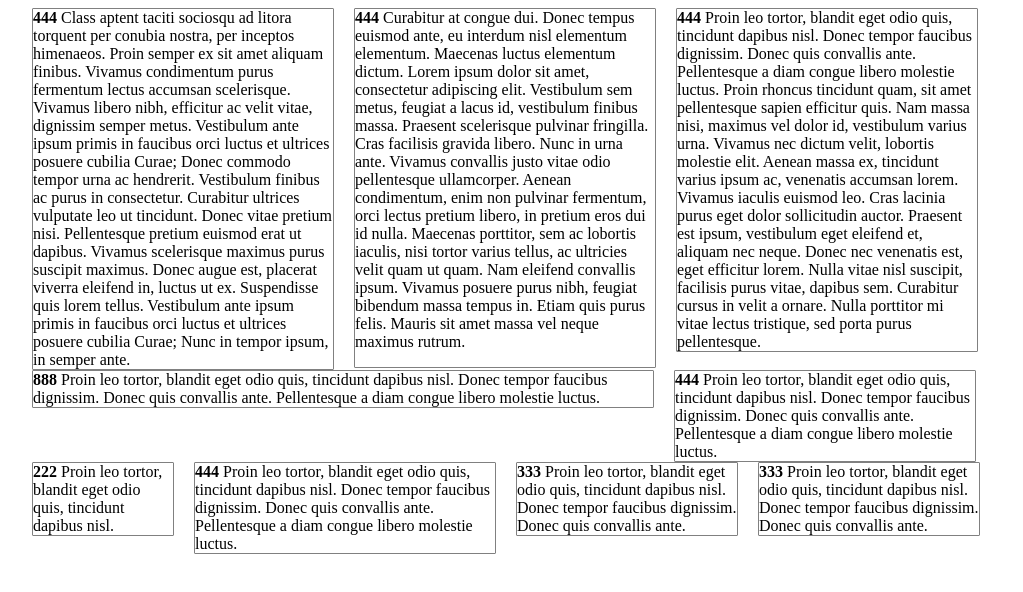
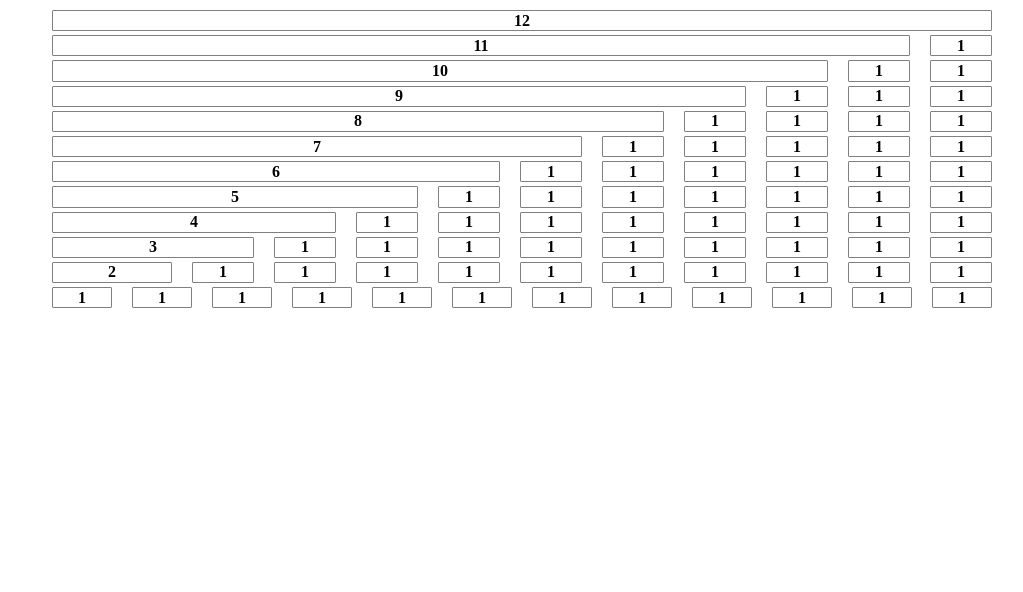
Before and after one commit to nyvang/sass-flex-grid, a plain HTML site: page index.html in a window 1280 px wide. Shown: the whole page, without its empty margins (118-1141 px from the left). Drawn offline with Linux system fonts and the light colour scheme.

Commit message:
Structural re-factoring
Minor corrections with margin and padding.
Re-structured the files to improve readabillity and maintainabillity.
Created a main SCSS, called flex-grid.scss file that uses SCSS-import
statements to collect dependencies

```diff
--- a/index.html
+++ b/index.html
@@ -3,34 +3,124 @@
 <html>
 <head>
     <title>SASS Flex Grid</title>
-    <link rel="stylesheet" href="source/styles/grid.css" >
+    <link rel="stylesheet" href="source/flex-grid.css" >
 </head>
 
-<body>
+<body class="flex-grid">
 
-<div class="row">
-    <div class="column grid_4"><b>444</b>
-        Class aptent taciti sociosqu ad litora torquent per conubia nostra, per inceptos himenaeos. Proin semper ex sit amet aliquam finibus. Vivamus condimentum purus fermentum lectus accumsan scelerisque. Vivamus libero nibh, efficitur ac velit vitae, dignissim semper metus. Vestibulum ante ipsum primis in faucibus orci luctus et ultrices posuere cubilia Curae; Donec commodo tempor urna ac hendrerit. Vestibulum finibus ac purus in consectetur. Curabitur ultrices vulputate leo ut tincidunt. Donec vitae pretium nisi. Pellentesque pretium euismod erat ut dapibus. Vivamus scelerisque maximus purus suscipit maximus. Donec augue est, placerat viverra eleifend in, luctus ut ex. Suspendisse quis lorem tellus. Vestibulum ante ipsum primis in faucibus orci luctus et ultrices posuere cubilia Curae; Nunc in tempor ipsum, in semper ante.
+    <div class="flex-row">
+        <div class="flex-col gw_12"><b>12</b>  </div>
     </div>
-    <div class="column grid_4"><b>444</b>
-        Curabitur at congue dui. Donec tempus euismod ante, eu interdum nisl elementum elementum. Maecenas luctus elementum dictum. Lorem ipsum dolor sit amet, consectetur adipiscing elit. Vestibulum sem metus, feugiat a lacus id, vestibulum finibus massa. Praesent scelerisque pulvinar fringilla. Cras facilisis gravida libero. Nunc in urna ante. Vivamus convallis justo vitae odio pellentesque ullamcorper. Aenean condimentum, enim non pulvinar fermentum, orci lectus pretium libero, in pretium eros dui id nulla. Maecenas porttitor, sem ac lobortis iaculis, nisi tortor varius tellus, ac ultricies velit quam ut quam. Nam eleifend convallis ipsum. Vivamus posuere purus nibh, feugiat bibendum massa tempus in. Etiam quis purus felis. Mauris sit amet massa vel neque maximus rutrum.        </p>
+
+    <div class="flex-row">
+        <div class="flex-col gw_11"><b>11</b>  </div>
+        <div class="flex-col gw_1"><b>1</b>  </div>
     </div>
-    <div class="column grid_4"><b>444</b>
-        Proin leo tortor, blandit eget odio quis, tincidunt dapibus nisl. Donec tempor faucibus dignissim. Donec quis convallis ante. Pellentesque a diam congue libero molestie luctus. Proin rhoncus tincidunt quam, sit amet pellentesque sapien efficitur quis. Nam massa nisi, maximus vel dolor id, vestibulum varius urna. Vivamus nec dictum velit, lobortis molestie elit. Aenean massa ex, tincidunt varius ipsum ac, venenatis accumsan lorem. Vivamus iaculis euismod leo. Cras lacinia purus eget dolor sollicitudin auctor. Praesent est ipsum, vestibulum eget eleifend et, aliquam nec neque. Donec nec venenatis est, eget efficitur lorem. Nulla vitae nisl suscipit, facilisis purus vitae, dapibus sem. Curabitur cursus in velit a ornare. Nulla porttitor mi vitae lectus tristique, sed porta purus pellentesque.
-   </div>
-</div>
 
-<div class="row">
-  <div class="column grid_8"><b>888</b> Proin leo tortor, blandit eget odio quis, tincidunt dapibus nisl. Donec tempor faucibus dignissim. Donec quis convallis ante. Pellentesque a diam congue libero molestie luctus.</div>
-  <div class="column grid_4"><b>444</b> Proin leo tortor, blandit eget odio quis, tincidunt dapibus nisl. Donec tempor faucibus dignissim. Donec quis convallis ante. Pellentesque a diam congue libero molestie luctus.</div>
-</div>
+    <div class="flex-row">
+        <div class="flex-col gw_10"><b>10</b>  </div>
+        <div class="flex-col gw_1"><b>1</b>  </div>
+        <div class="flex-col gw_1"><b>1</b>  </div>
+    </div>
 
-<div class="row">
-  <div class="column grid_2"><b>222</b> Proin leo tortor, blandit eget odio quis, tincidunt dapibus nisl.</div>
-  <div class="column grid_4"><b>444</b> Proin leo tortor, blandit eget odio quis, tincidunt dapibus nisl. Donec tempor faucibus dignissim. Donec quis convallis ante. Pellentesque a diam congue libero molestie luctus.</div>
-  <div class="column grid_3"><b>333</b> Proin leo tortor, blandit eget odio quis, tincidunt dapibus nisl. Donec tempor faucibus dignissim. Donec quis convallis ante.</div>
-  <div class="column grid_3"><b>333</b> Proin leo tortor, blandit eget odio quis, tincidunt dapibus nisl. Donec tempor faucibus dignissim. Donec quis convallis ante.</div>
-</div>
+    <div class="flex-row">
+        <div class="flex-col gw_9"><b>9</b>  </div>
+        <div class="flex-col gw_1"><b>1</b>  </div>
+        <div class="flex-col gw_1"><b>1</b>  </div>
+        <div class="flex-col gw_1"><b>1</b>  </div>
+    </div>
+
+    <div class="flex-row">
+        <div class="flex-col gw_8"><b>8</b>  </div>
+        <div class="flex-col gw_1"><b>1</b>  </div>
+        <div class="flex-col gw_1"><b>1</b>  </div>
+        <div class="flex-col gw_1"><b>1</b>  </div>
+        <div class="flex-col gw_1"><b>1</b>  </div>
+    </div>
+
+    <div class="flex-row">
+        <div class="flex-col gw_7"><b>7</b>  </div>
+        <div class="flex-col gw_1"><b>1</b>  </div>
+        <div class="flex-col gw_1"><b>1</b>  </div>
+        <div class="flex-col gw_1"><b>1</b>  </div>
+        <div class="flex-col gw_1"><b>1</b>  </div>
+        <div class="flex-col gw_1"><b>1</b>  </div>
+    </div>
+
+    <div class="flex-row">
+        <div class="flex-col gw_6"><b>6</b>  </div>
+        <div class="flex-col gw_1"><b>1</b>  </div>
+        <div class="flex-col gw_1"><b>1</b>  </div>
+        <div class="flex-col gw_1"><b>1</b>  </div>
+        <div class="flex-col gw_1"><b>1</b>  </div>
+        <div class="flex-col gw_1"><b>1</b>  </div>
+        <div class="flex-col gw_1"><b>1</b>  </div>
+    </div>
+
+    <div class="flex-row">
+        <div class="flex-col gw_5"><b>5</b>  </div>
+        <div class="flex-col gw_1"><b>1</b>  </div>
+        <div class="flex-col gw_1"><b>1</b>  </div>
+        <div class="flex-col gw_1"><b>1</b>  </div>
+        <div class="flex-col gw_1"><b>1</b>  </div>
+        <div class="flex-col gw_1"><b>1</b>  </div>
+        <div class="flex-col gw_1"><b>1</b>  </div>
+        <div class="flex-col gw_1"><b>1</b>  </div>
+    </div>
+
+    <div class="flex-row">
+        <div class="flex-col gw_4"><b>4</b>  </div>
+        <div class="flex-col gw_1"><b>1</b>  </div>
+        <div class="flex-col gw_1"><b>1</b>  </div>
+        <div class="flex-col gw_1"><b>1</b>  </div>
+        <div class="flex-col gw_1"><b>1</b>  </div>
+        <div class="flex-col gw_1"><b>1</b>  </div>
+        <div class="flex-col gw_1"><b>1</b>  </div>
+        <div class="flex-col gw_1"><b>1</b>  </div>
+        <div class="flex-col gw_1"><b>1</b>  </div>
+    </div>
+
+    <div class="flex-row">
+        <div class="flex-col gw_3"><b>3</b>  </div>
+        <div class="flex-col gw_1"><b>1</b>  </div>
+        <div class="flex-col gw_1"><b>1</b>  </div>
+        <div class="flex-col gw_1"><b>1</b>  </div>
+        <div class="flex-col gw_1"><b>1</b>  </div>
+        <div class="flex-col gw_1"><b>1</b>  </div>
+        <div class="flex-col gw_1"><b>1</b>  </div>
+        <div class="flex-col gw_1"><b>1</b>  </div>
+        <div class="flex-col gw_1"><b>1</b>  </div>
+        <div class="flex-col gw_1"><b>1</b>  </div>
+    </div>
+
+    <div class="flex-row">
+        <div class="flex-col gw_2"><b>2</b>  </div>
+        <div class="flex-col gw_1"><b>1</b>  </div>
+        <div class="flex-col gw_1"><b>1</b>  </div>
+        <div class="flex-col gw_1"><b>1</b>  </div>
+        <div class="flex-col gw_1"><b>1</b>  </div>
+        <div class="flex-col gw_1"><b>1</b>  </div>
+        <div class="flex-col gw_1"><b>1</b>  </div>
+        <div class="flex-col gw_1"><b>1</b>  </div>
+        <div class="flex-col gw_1"><b>1</b>  </div>
+        <div class="flex-col gw_1"><b>1</b>  </div>
+        <div class="flex-col gw_1"><b>1</b>  </div>
+    </div>
+
+    <div class="flex-row">
+        <div class="flex-col gw_1"><b>1</b>  </div>
+        <div class="flex-col gw_1"><b>1</b>  </div>
+        <div class="flex-col gw_1"><b>1</b>  </div>
+        <div class="flex-col gw_1"><b>1</b>  </div>
+        <div class="flex-col gw_1"><b>1</b>  </div>
+        <div class="flex-col gw_1"><b>1</b>  </div>
+        <div class="flex-col gw_1"><b>1</b>  </div>
+        <div class="flex-col gw_1"><b>1</b>  </div>
+        <div class="flex-col gw_1"><b>1</b>  </div>
+        <div class="flex-col gw_1"><b>1</b>  </div>
+        <div class="flex-col gw_1"><b>1</b>  </div>
+        <div class="flex-col gw_1"><b>1</b>  </div>
+    </div>
 
 </body>
 </html>
--- /dev/null
+++ b/source/scss/_grid.scss
@@ -0,0 +1,47 @@
+
+
+// In order to see grid borders. If no need in prod, remove it
+@mixin test-border() {
+    border: 1px solid gray;
+    border-radius: 1px;
+}
+
+// Variables
+$grid-size: 12;
+$column-width: 60px;
+$gutter-width: 20px;
+$page-width: 960px;
+
+// The Grid Loop - what makes it all tick-tack //
+$i: 1;
+@while $i <= $grid-size {
+    .gw_#{ $i } {
+        max-width: ( ( $i * $column-width ) + ( $i * $gutter-width ) - $gutter-width ) / $page-width * 100% ;
+	padding: $column-width / 100 0;
+    }
+    $i: $i + 1 !global;
+}
+
+// Main container for the grid.
+body.flex-grid{
+    @include flex-display(flex);
+    @include flex-wrap(wrap);
+}
+
+// Rows are placed inside the grid.
+.flex-row {
+    @include flex-display(inline-flex);
+    width: $page-width;
+    margin: 0 auto;
+    overflow: hidden;
+}
+
+// Columns are placed in the rows
+.flex-col {
+    @include flex();
+    @include test-border();
+    margin: 2px ( $gutter-width / 2 );
+    overflow: hidden;
+    text-align: center;
+
+}
--- a/source/styles/grid.css
+++ /dev/null
@@ -1,128 +0,0 @@
-/* The Grid Loop */
-.grid_1 {
-  width: 6%;
-  -webkit-flex: initial;
-  -moz-flex: initial;
-  -ms-flex: initial;
-  flex: initial; }
-
-.grid_2 {
-  width: 14.0%;
-  -webkit-flex: initial;
-  -moz-flex: initial;
-  -ms-flex: initial;
-  flex: initial; }
-
-.grid_3 {
-  width: 22%;
-  -webkit-flex: initial;
-  -moz-flex: initial;
-  -ms-flex: initial;
-  flex: initial; }
-
-.grid_4 {
-  width: 30%;
-  -webkit-flex: initial;
-  -moz-flex: initial;
-  -ms-flex: initial;
-  flex: initial; }
-
-.grid_5 {
-  width: 38%;
-  -webkit-flex: initial;
-  -moz-flex: initial;
-  -ms-flex: initial;
-  flex: initial; }
-
-.grid_6 {
-  width: 46%;
-  -webkit-flex: initial;
-  -moz-flex: initial;
-  -ms-flex: initial;
-  flex: initial; }
-
-.grid_7 {
-  width: 54%;
-  -webkit-flex: initial;
-  -moz-flex: initial;
-  -ms-flex: initial;
-  flex: initial; }
-
-.grid_8 {
-  width: 62%;
-  -webkit-flex: initial;
-  -moz-flex: initial;
-  -ms-flex: initial;
-  flex: initial; }
-
-.grid_9 {
-  width: 70%;
-  -webkit-flex: initial;
-  -moz-flex: initial;
-  -ms-flex: initial;
-  flex: initial; }
-
-.grid_10 {
-  width: 78%;
-  -webkit-flex: initial;
-  -moz-flex: initial;
-  -ms-flex: initial;
-  flex: initial; }
-
-.grid_11 {
-  width: 86%;
-  -webkit-flex: initial;
-  -moz-flex: initial;
-  -ms-flex: initial;
-  flex: initial; }
-
-.grid_12 {
-  width: 94%;
-  -webkit-flex: initial;
-  -moz-flex: initial;
-  -ms-flex: initial;
-  flex: initial; }
-
-body {
-  display: -webkit-flex;
-  display: -moz-flex;
-  display: -ms-flexbox;
-  display: -ms-flex;
-  display: flex;
-  -webkit-flex: initial;
-  -moz-flex: initial;
-  -ms-flex: initial;
-  flex: initial;
-  -webkit-flex-wrap: wrap;
-  -moz-flex-wrap: wrap;
-  -ms-flex-wrap: wrap;
-  flex-wrap: wrap;
-  -webkit-justify-content: space-around;
-  -moz-justify-content: space-around;
-  -ms-justify-content: space-around;
-  justify-content: space-around; }
-
-.column {
-  -webkit-flex-direction: column;
-  -moz-flex-direction: column;
-  -ms-flex-direction: column;
-  flex-direction: column;
-  float: left;
-  margin: 0 10px;
-  overflow: hidden;
-  display: inline;
-  border: 1px solid gray;
-  border-radius: 1px; }
-
-.row {
-  -webkit-flex-direction: row;
-  -moz-flex-direction: row;
-  -ms-flex-direction: row;
-  flex-direction: row;
-  -webkit-align-content: space-around;
-  -moz-align-content: space-around;
-  -ms-align-content: space-around;
-  align-content: space-around;
-  width: 1000px;
-  margin: 0 auto;
-  overflow: hidden; }
--- a/source/styles/grid.scss
+++ /dev/null
@@ -1,137 +0,0 @@
-
-
-// Flexbox display
-// flex or inline-flex
-@mixin flex-display($display: flex) {
-	display: -webkit-#{$display};
-	display: -moz-#{$display};
-	display: -ms-#{$display}box; // IE10 uses -ms-flexbox
-	display: -ms-#{$display}; // IE11
-	display: $display;
-}
-
-// The 'flex' shorthand
-// - applies to: flex items
-// <positive-number>, initial, auto, or none
-@mixin flex($columns: initial) {
-  -webkit-flex: $columns;
-     -moz-flex: $columns;
-      -ms-flex: $columns;
-          flex: $columns;
-}
-
-// Flex Flow Direction
-// - applies to: flex containers
-// row | row-reverse | column | column-reverse
-@mixin flex-direction($direction: row) {
-  -webkit-flex-direction: $direction;
-     -moz-flex-direction: $direction;
-      -ms-flex-direction: $direction;
-          flex-direction: $direction;
-}
-
-// Flex Line Wrapping
-// - applies to: flex containers
-// nowrap | wrap | wrap-reverse
-@mixin flex-wrap($wrap: nowrap) {
-  -webkit-flex-wrap: $wrap;
-     -moz-flex-wrap: $wrap;
-      -ms-flex-wrap: $wrap;
-          flex-wrap: $wrap;
-}
-
-// Flex Direction and Wrap
-// - applies to: flex containers
-// <flex-direction> || <flex-wrap>
-@mixin flex-flow($flow) {
-  -webkit-flex-flow: $flow;
-     -moz-flex-flow: $flow;
-      -ms-flex-flow: $flow;
-          flex-flow: $flow;
-}
-
-// Display Order
-// - applies to: flex items
-// <integer>
-@mixin flex-order($order: 0) {
-  -webkit-order: $order;
-     -moz-order: $order;
-      -ms-order: $order;
-          order: $order;
-}
-
-// Flex basis
-@mixin flex-basis($width: auto) {
-  -webkit-flex-basis: $width;
-     -moz-flex-basis: $width;
-      -ms-flex-basis: $width;
-          flex-basis: $width;
-}
-
-// Axis Alignment
-// - applies to: flex containers
-// flex-start | flex-end | center | space-between | space-around
-@mixin justify-content($justify: space-around) {
-  -webkit-justify-content: $justify;
-     -moz-justify-content: $justify;
-      -ms-justify-content: $justify;
-          justify-content: $justify;
-}
-
-// Packing Flex Lines
-// - applies to: multi-line flex containers
-// flex-start | flex-end | center | space-between | space-around | stretch
-@mixin align-content($align: space-around) {
-  -webkit-align-content: $align;
-     -moz-align-content: $align;
-      -ms-align-content: $align;
-          align-content: $align;
-}
-
-@mixin flexibillity() {
-    @include flex-display();
-    @include flex();
-    @include flex-wrap(wrap);
-    @include justify-content(space-around);
-}
-
-@mixin test-border() {
-    border: 1px solid gray;
-    border-radius: 1px;
-}
-
-$grid-size: 12;
-$column-width: 60px;
-$gutter-width: 20px;
-$page-width: 1000px;
-
-/* The Grid Loop */
-$i: 1;
-@while $i <= $grid-size {
-    .grid_#{$i} {
-        width: (($i * $column-width) + ($i * $gutter-width) - $gutter-width) / $page-width * 100%;
-        @include flex();
-    }
-    $i: $i + 1;
-}
-
-body {
-    @include flexibillity();
-}
-
-.column {
-    @include flex-direction(column);
-    float: left;
-    margin: 0 ($gutter-width / 2 );
-    overflow: hidden;
-    display: inline;
-    @include test-border();
-}
-
-.row {
-    @include flex-direction(row);
-    @include align-content();
-    width: $page-width;
-    margin: 0 auto;
-    overflow: hidden;
-}
```
Also changed, not shown: source/flex-grid.scss (added, +18 -0 lines), source/scss/_flexbox.scss (added, +16 -0 lines), source/flex-grid.css (added), 1 other file.
